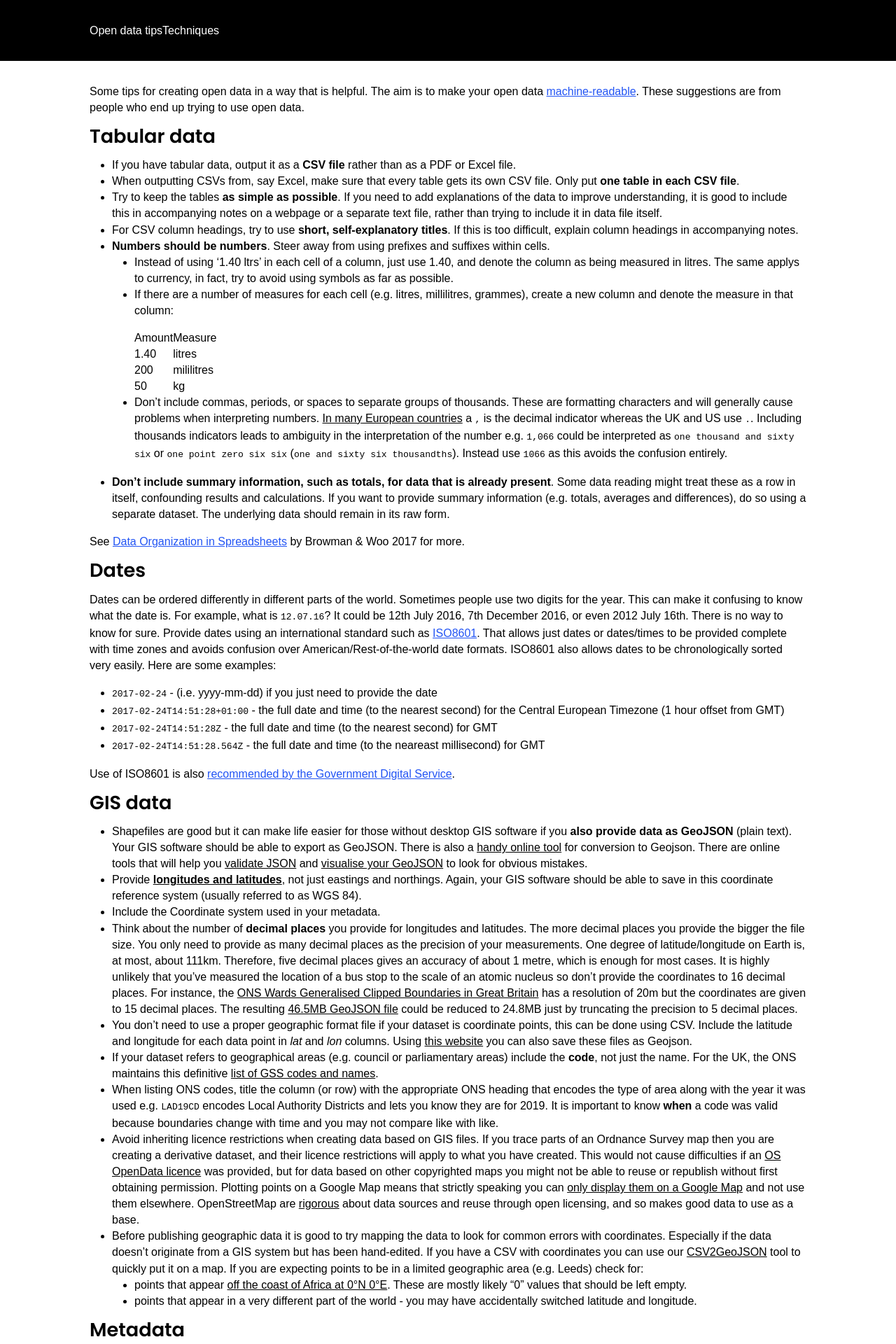
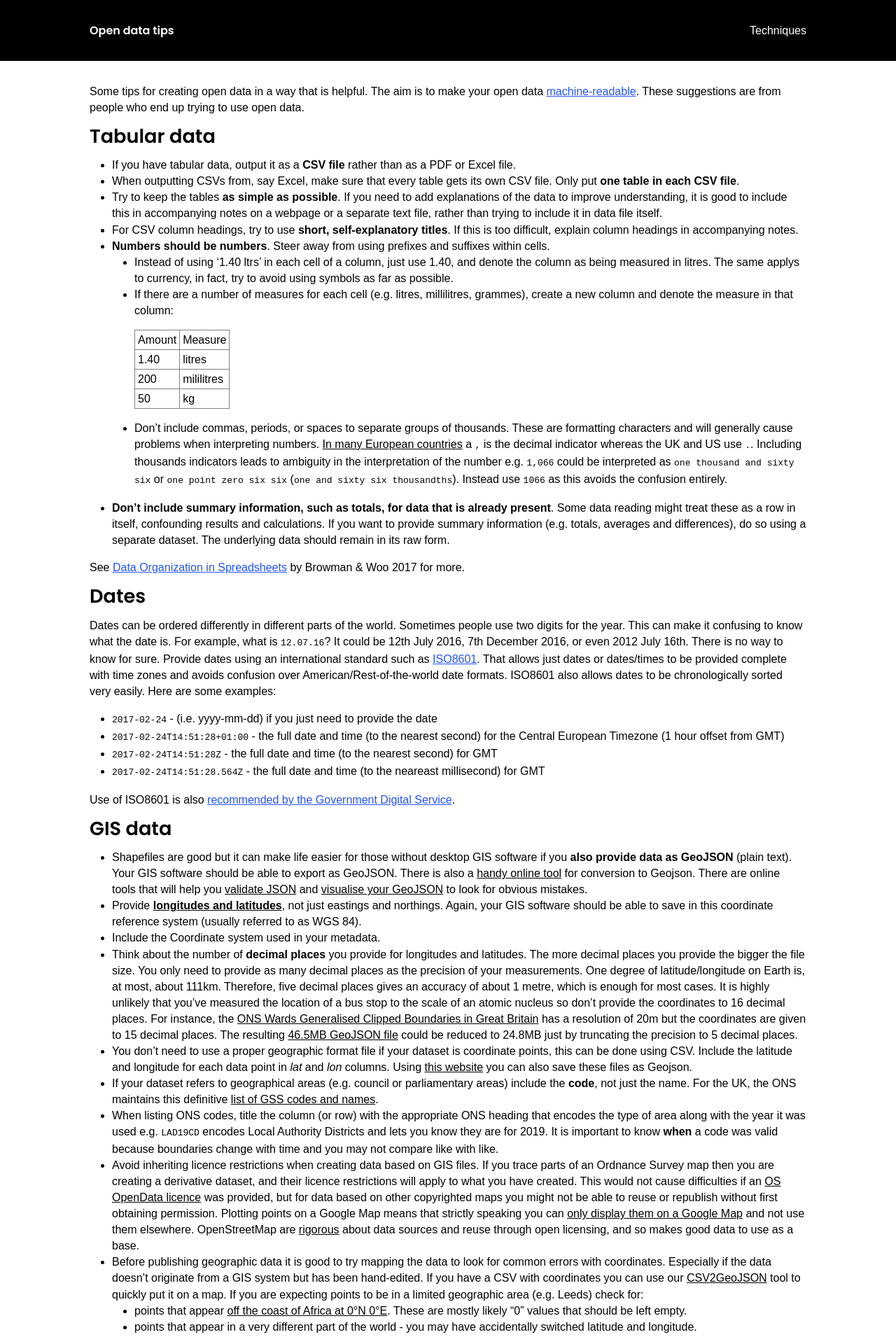
Before and after one commit to odileeds/open-data-tips, a Jekyll site: the page built from README.md, in a window 1280 px wide. Shown: the top 1920 px of the page at 70% size. Built offline with Jekyll 4.4.1, drawn with Linux system fonts in a browser that asks for light colours; our own code applies the rules of GitHub Pages for plain Markdown files.

Commit message:
Tweak titles

```diff
--- a/README.md
+++ b/README.md
@@ -60,5 +60,5 @@ Metadata is the data that describes your data. Typically this includes informati
     2. The removal or obfuscation of indirect identifiers. These are pieces of information that on their own could not identify an individual person, but lead to an increased risk of identification because it is unusual, part of a small group of individuals, or can be used in combination with other information or knowledge (e.g. acquaintance with the group).
     3. The removal or obfuscation of combinations of variables that could identify an individual by returning a single result.
 
-# Further reading
+## Further reading
 * [ODI Guides](http://theodi.org/guides)
--- a/_layouts/default.html
+++ b/_layouts/default.html
@@ -9,7 +9,7 @@
 </head>
 <body class="b1-bg">
 	<header class="site-header holder doublepadded">
-		<a href="/">Open data tips</a>
+		<a href="/" class="title">Open data tips</a>
 		<a href="/open-data-tips/techniques">Techniques</a>
 	</header>
 	<div class="b6-bg">
--- a/assets/css/style.css
+++ b/assets/css/style.css
@@ -60,7 +60,7 @@ a, a:visited { color: inherit; }
 
 /* Main site styling */
 body { background-color: #000000; font-family: Arial,sans-serif; color: #efefef; line-height: 1.44em; text-rendering: optimizeLegibility; }
-p, iframe, h2, h3, h4, figure, ul, ol, .block, .padded-bottom { margin-bottom: 16px; }
+p, iframe, h2, h3, h4, figure, ul, ol, .block, .padded-bottom, table { margin-bottom: 16px; }
 h1,h2,h3,h4 { font-family: Poppins, "fallback for poppins", sans-serif; line-height: 1em; }
 h1 { font-size: 2em; }
 h2 { font-size: 1.7em; font-weight: 500; }
@@ -77,7 +77,6 @@ a:hover, a:focus { text-decoration: underline; }
 ul { list-style: disc; }
 ol, ul { margin-left: 2em; }
 
-.oi-logo { width: 200px; margin-bottom: 0.25em; }
 .message { font-family: Poppins; font-size: 2em; line-height: 1.25em; margin: 2em 0; }
 
 .holder { position: relative; width: 68rem; max-width: 100%; margin: auto; }
@@ -100,22 +99,15 @@ ol, ul { margin-left: 2em; }
 a.c8-bg:hover, a.b1-bg:hover, a.b2-bg:hover, a.b3-bg:hover, a.b4-bg:hover, a.b5-bg:hover, a.c8-bg:focus, a.b1-bg:focus, a.b2-bg:focus, a.b3-bg:focus, a.b4-bg:focus, a.b5-bg:focus { background-color: #000000; color: white!important; }
 .b6-bg .button { background-color: black; color: white!important; }
 
-.center-block {
-	text-align: center;
-	max-width: 1080px;
-	margin: 1rem;
-}
-.center-block * > *:last-child { margin-bottom: 0; }
-.center-block h1 { margin-top: 0; margin-bottom: 1rem; }
-.center-block .oi-logo { width: 128px; height: 128px; }
-.center-block ul { display: grid; grid-gap: 1rem; grid-template-columns: 1fr 1fr; }
-.center-block ul a { display: block; padding: 1.5rem; text-decoration: none; height: 100%; }
-.center-block ul a > *:last-child { margin-bottom: 0; }
-
 .site-header { display: flex; align-items: end; }
-.site-header > h1 { flex-grow: 1; }
+.site-header .title { flex-grow: 1; font-family: Poppins, sans-serif; }
 .site-header a { text-decoration: none; }
 footer a { color: inherit; }
+table th, table td {
+	padding: 0.125rem 0.25rem;
+	border: 1px solid gray;
+}
+
 
 @media screen and (max-width: 1200px) {
 	.center-block ul { grid-template-columns: 100%; }
```
